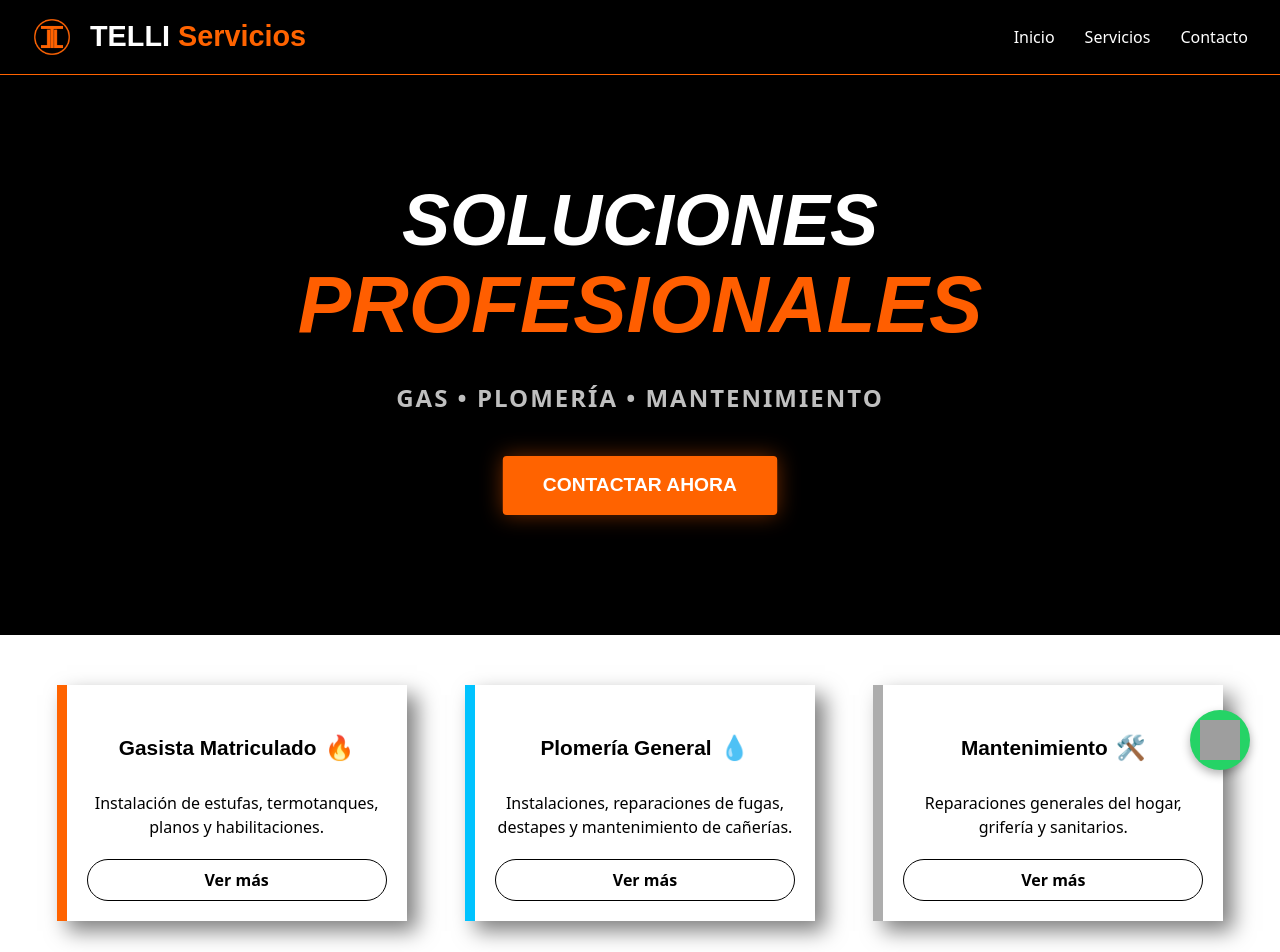
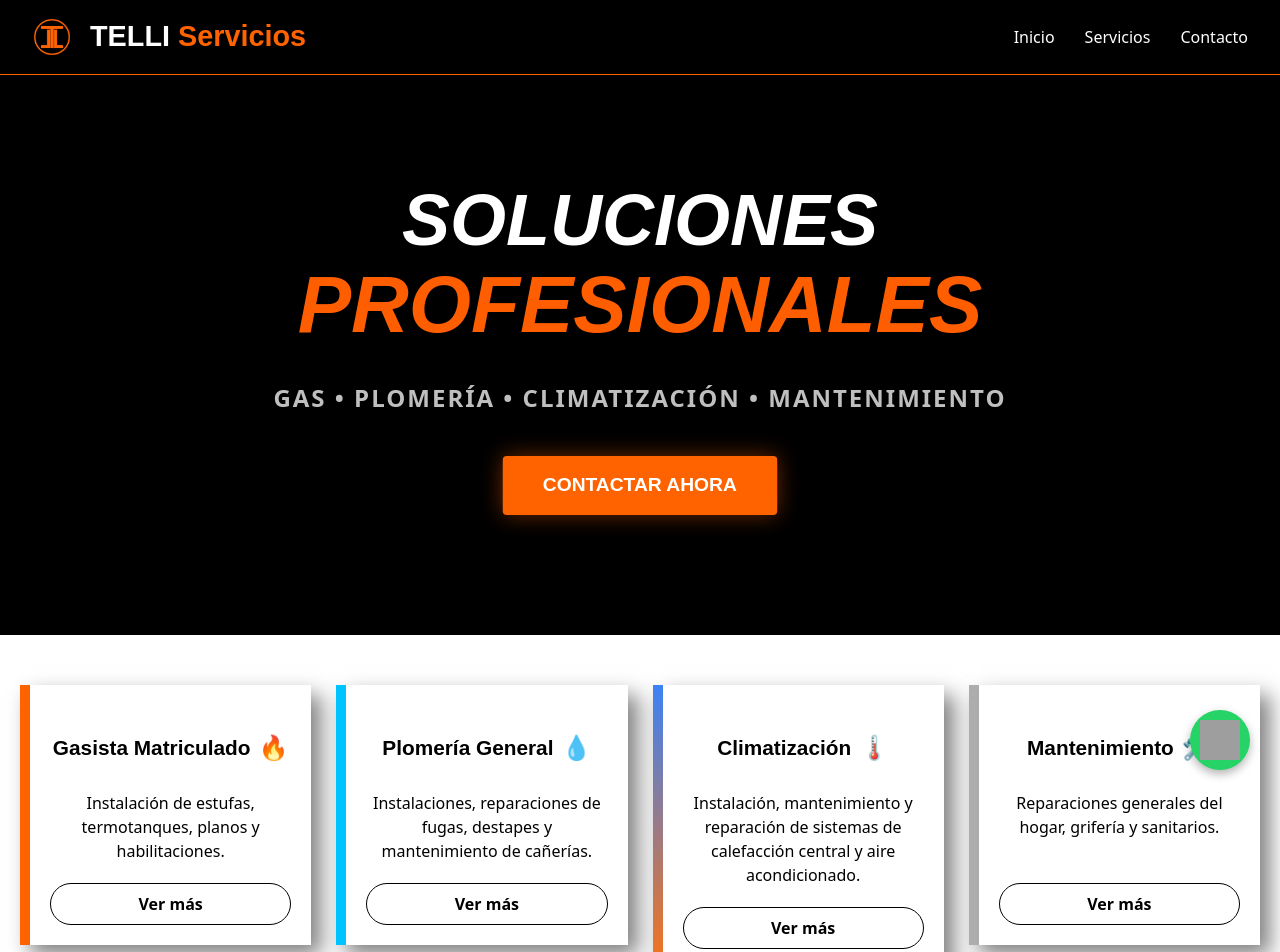
Before and after one commit to eEmanuel07/Telli-Servicios, a React (Vite) app: page / in a window 1280 px wide. Shown: the top 952 px of the page. Built offline with nearby package versions, Linux system fonts and the light colour scheme; grey boxes are pictures that could not be loaded.

Commit message:
nueva tarjeta (Climatizacion)

```diff
--- a/src/App.tsx
+++ b/src/App.tsx
@@ -15,7 +15,7 @@ function App() {
 
       <section id='servicios' className='py-[50px] px-[20px] bg-white'>
 
-        <div className='grid grid-cols-1 sm:grid-cols-2 lg:grid-cols-3 gap-[25px] justify-items-center items-start max-w-[1200px] mx-auto'>
+        <div className='grid grid-cols-1 sm:grid-cols-2 lg:grid-cols-4 gap-[25px] justify-items-center items-start max-w-[1250px] mx-auto'>
           <ServiceCard
             icono="🔥"
             titulo="Gasista Matriculado"
@@ -43,7 +43,18 @@ function App() {
                       ✅ Sanitario completos"
             consejos="Recordá: el mantenimiento de tu hogar comienza desde la llave general de agua."
           />
-
+          <ServiceCard
+            icono="🌡️"
+            titulo="Climatización"
+            descripcion="Instalación, mantenimiento y reparación de sistemas de calefacción central y aire acondicionado."
+            color="linear-gradient(to bottom, #3b82f6, #f97316)"
+            trabajos="✅ Calefacción: Calderas, piso radiante y radiadores.
+                      ✅ Refrigeración: Instalación técnica de equipos Split.
+                      ✅ Mantenimiento: Pruebas de hermeticidad, carga de gas y desobstrucción.
+                      ✅ Optimización: Balance térmico y eficiencia energética.
+                      ✅ Reparaciones: Detección de fugas y soluciones eléctricas."
+            consejos="Realiza mantenimientos preventivos antes de cada temporada. Esto asegura que tus equipos funcionen correctamente, consuman menos energía y duren muchos más años."
+          />
           <ServiceCard
             icono="🛠️"
             titulo="Mantenimiento"
--- a/src/components/Hero.tsx
+++ b/src/components/Hero.tsx
@@ -73,7 +73,7 @@ function Hero() {
                 variants={itemVariants}
                 className="text-[#bfbfbf] text-[0.9rem] md:text-[1.5rem] font-semibold uppercase tracking-[2px] mb-[40px] mt-[10px] px-[10px] md:px-0"
             >
-                GAS • PLOMERÍA • MANTENIMIENTO
+                GAS • PLOMERÍA • CLIMATIZACIÓN • MANTENIMIENTO
             </motion.p>
 
             <motion.button
--- a/src/components/ServiceCard.tsx
+++ b/src/components/ServiceCard.tsx
@@ -24,14 +24,20 @@ function ServiceCard({
 }: ServiceCardProps) {
     const [isExpanded, setIsExpanded] = useState(false);
 
+    const isGradient = color.startsWith('linear-gradient');
+    const borderStyle = isGradient ? { borderImage: `${color} 1` } : { borderLeftColor: color };
+    const highlightColor = isGradient ? '#8b5cf6' : color;
+
     return (
         <motion.div
             initial={{ opacity: 0, y: 30 }}
             whileInView={{ opacity: 1, y: 0 }}
             viewport={{ once: true, margin: "-50px" }}
             transition={{ duration: 0.5 }}
-            className="bg-white text-black flex flex-col justify-between border-l-[10px] border-solid p-[20px] text-center w-full max-w-[350px] transition-transform duration-300 shadow-[10px_10px_20px_rgba(0,0,0,0.5)] hover:scale-105"
-            style={{ borderLeftColor: color }}
+            className={`bg-white text-black flex flex-col justify-between border-l-[10px] border-solid p-[20px] text-center w-full max-w-[350px] transition-transform duration-300 shadow-[10px_10px_20px_rgba(0,0,0,0.5)] hover:scale-105 ${
+                isExpanded ? "h-auto" : "min-h-[260px]"
+            }`}
+            style={borderStyle}
         >
             <h3 className="text-[1.3rem] font-black text-black my-[15px] font-['Montserrat',_sans-serif] flex flex-row gap-2 items-center justify-center">
                 <span>{titulo}</span>
@@ -62,22 +68,22 @@ function ServiceCard({
                         >
                             {historia && (
                                 <div>
-                                    <h4 className="font-bold text-[1.1rem] m-0 mb-[5px]" style={{ color }}>Historia</h4>
+                                    <h4 className="font-bold text-[1.1rem] m-0 mb-[5px]" style={{ color: highlightColor }}>Historia</h4>
                                     <p className="text-[0.95rem] text-gray-700 m-0 whitespace-pre-line">{historia}</p>
                                 </div>
                             )}
                             {trabajos && (
                                 <div>
-                                    <h4 className="font-bold text-[1.1rem] m-0 mb-[5px]" style={{ color }}>Trabajos</h4>
+                                    <h4 className="font-bold text-[1.1rem] m-0 mb-[5px]" style={{ color: highlightColor }}>Trabajos</h4>
                                     <p className="text-[0.95rem] text-gray-700 m-0 whitespace-pre-line">{trabajos}</p>
                                 </div>
                             )}
                             {consejos && (
                                 <div
                                     className="mt-[5px] p-[12px] rounded-[8px] border-l-[4px] bg-[#f8f9fa]"
-                                    style={{ borderLeftColor: color }}
+                                    style={{ borderLeftColor: highlightColor }}
                                 >
-                                    <h4 className="font-bold text-[1.1rem] m-0 mb-[5px] flex items-center gap-[6px]" style={{ color }}>
+                                    <h4 className="font-bold text-[1.1rem] m-0 mb-[5px] flex items-center gap-[6px]" style={{ color: highlightColor }}>
                                         💡 Consejo
                                     </h4>
                                     <p className="text-[0.95rem] text-gray-800 m-0 whitespace-pre-line italic font-medium">{consejos}</p>
```
